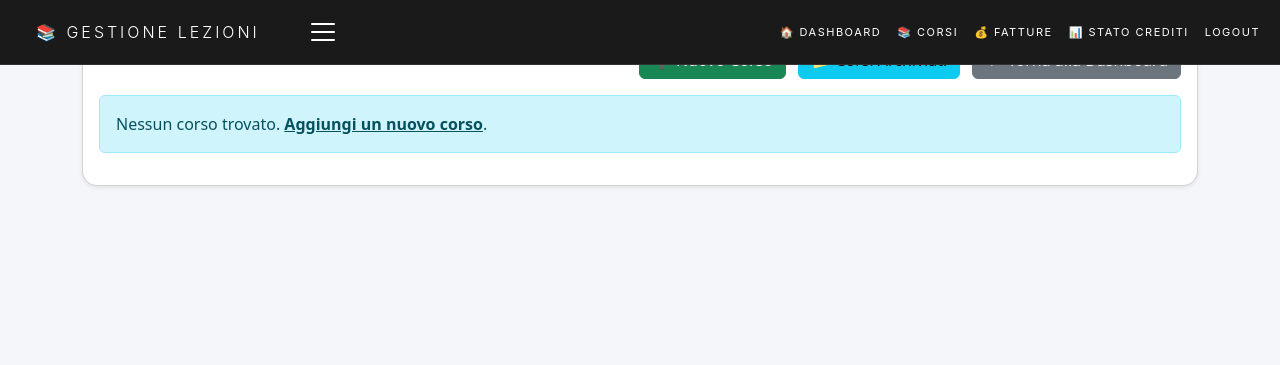
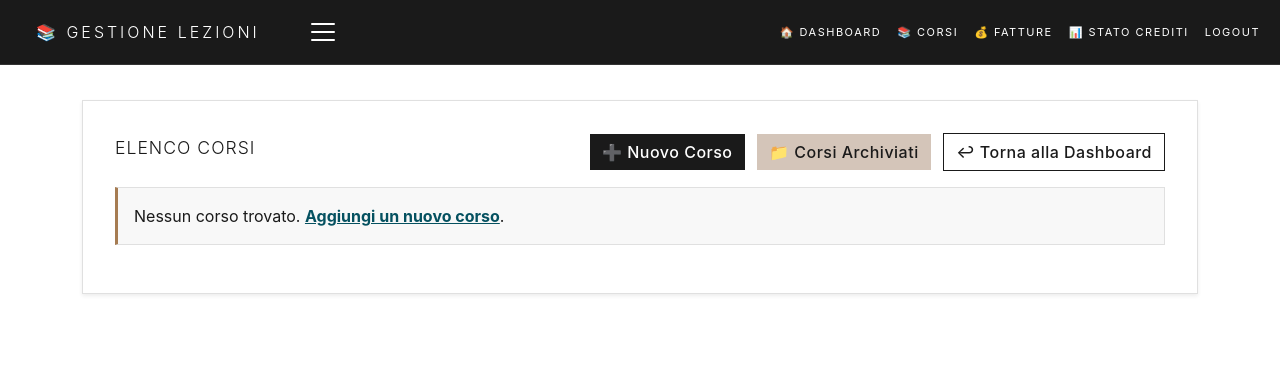
Before and after one commit to Matluc88/gestione-lezioni, a Python web app: template templates/corsi.html in a window 1280 px wide. Shown: the top 365 px of the page. Run offline with Jinja, Linux system fonts and the light colour scheme; the template is opened without the code that fills it, so the values that code supplies are empty.

Commit message:
Applicato redesign Zara a pagina lista corsi
- Rimosso vecchio gradiente blu/viola
- Sfondo bianco pulito (#ffffff)
- Button in stile Zara: nero, beige, caramello
- Border-radius: 0 per look minimalista
- Table header beige (#d4c5b9)
- Badge senza bordi arrotondati
- Hover effects caramello
- Corsi fatturati: bordo verde sinistro
- Corsi non fatturati: bordo giallo sinistro
- Tipografia professionale e pulita
- Completamente uniformato con resto dell'app

```diff
--- a/templates/corsi.html
+++ b/templates/corsi.html
@@ -6,11 +6,149 @@
     <title>Gestione Corsi - Gestione Lezioni</title>
     <link href="https://cdn.jsdelivr.net/npm/bootstrap@5.3.0/dist/css/bootstrap.min.css" rel="stylesheet">
     <style>
-        body { background-color: #f4f6f9; }
-        .navbar { background: linear-gradient(45deg, #007bff, #6610f2); }
-        .card { border-radius: 15px; box-shadow: 0px 4px 10px rgba(0, 0, 0, 0.1); }
-        .corso-fatturato { background-color: #d1e7dd; }
-        .corso-non-fatturato { background-color: #fff; }
+        /* Zara Style - Minimalist & Professional */
+        body {
+            background-color: #ffffff;
+            font-family: -apple-system, BlinkMacSystemFont, 'Segoe UI', sans-serif;
+            color: #1a1a1a;
+            padding-top: 76px;
+        }
+
+        .card {
+            border: 1px solid #e0e0e0;
+            border-radius: 0;
+            box-shadow: none;
+            background-color: #ffffff;
+        }
+
+        .card-body {
+            padding: 2rem;
+        }
+
+        h4 {
+            color: #1a1a1a;
+            font-weight: 300;
+            letter-spacing: 1px;
+            text-transform: uppercase;
+            font-size: 1.1rem;
+        }
+
+        /* Buttons Zara Style */
+        .btn {
+            border-radius: 0;
+            font-weight: 500;
+            letter-spacing: 0.5px;
+            transition: all 0.3s ease;
+            border: none;
+        }
+
+        .btn-success {
+            background-color: #1a1a1a;
+            color: #ffffff;
+        }
+
+        .btn-success:hover {
+            background-color: #a67c52;
+            color: #1a1a1a;
+        }
+
+        .btn-info {
+            background-color: #d4c5b9;
+            color: #1a1a1a;
+        }
+
+        .btn-info:hover {
+            background-color: #a67c52;
+            color: #ffffff;
+        }
+
+        .btn-secondary {
+            background-color: #ffffff;
+            color: #1a1a1a;
+            border: 1px solid #1a1a1a;
+        }
+
+        .btn-secondary:hover {
+            background-color: #1a1a1a;
+            color: #ffffff;
+        }
+
+        .btn-primary {
+            background-color: #1a1a1a;
+            color: #ffffff;
+        }
+
+        .btn-primary:hover {
+            background-color: #a67c52;
+            color: #1a1a1a;
+        }
+
+        .btn-warning {
+            background-color: #a67c52;
+            color: #1a1a1a;
+        }
+
+        .btn-warning:hover {
+            background-color: #d4c5b9;
+            color: #1a1a1a;
+        }
+
+        .btn-danger {
+            background-color: #dc3545;
+            color: #ffffff;
+        }
+
+        .btn-danger:hover {
+            background-color: #bb2d3b;
+        }
+
+        /* Table Zara Style */
+        .table {
+            border: 1px solid #e0e0e0;
+        }
+
+        .table-primary {
+            background-color: #d4c5b9;
+            color: #1a1a1a;
+            font-weight: 500;
+            letter-spacing: 0.5px;
+        }
+
+        .table-hover tbody tr:hover {
+            background-color: #f8f8f8;
+        }
+
+        .corso-fatturato {
+            background-color: #f0f8f0;
+            border-left: 3px solid #28a745;
+        }
+
+        .corso-non-fatturato {
+            background-color: #fff;
+            border-left: 3px solid #ffc107;
+        }
+
+        /* Badges Zara Style */
+        .badge {
+            border-radius: 0;
+            padding: 6px 12px;
+            font-weight: 500;
+            letter-spacing: 0.3px;
+        }
+
+        /* Alerts Zara Style */
+        .alert {
+            border-radius: 0;
+            border: 1px solid #e0e0e0;
+            border-left-width: 3px;
+        }
+
+        .alert-info {
+            background-color: #f8f8f8;
+            border-left-color: #a67c52;
+            color: #1a1a1a;
+        }
+
         .checkbox-column { width: 40px; text-align: center; }
         .select-all-container { margin-bottom: 10px; }
         .action-buttons { margin-bottom: 15px; }
```
